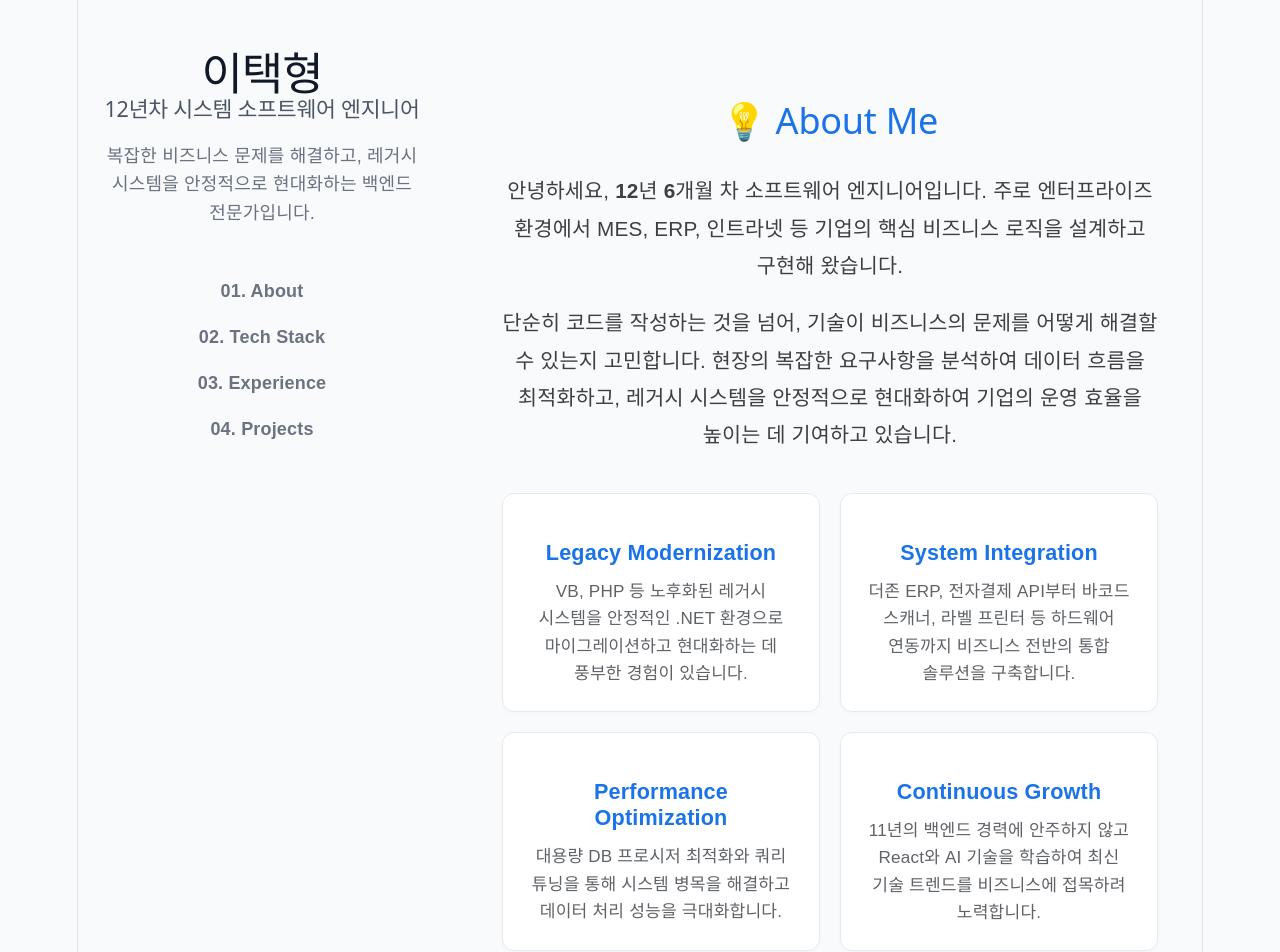
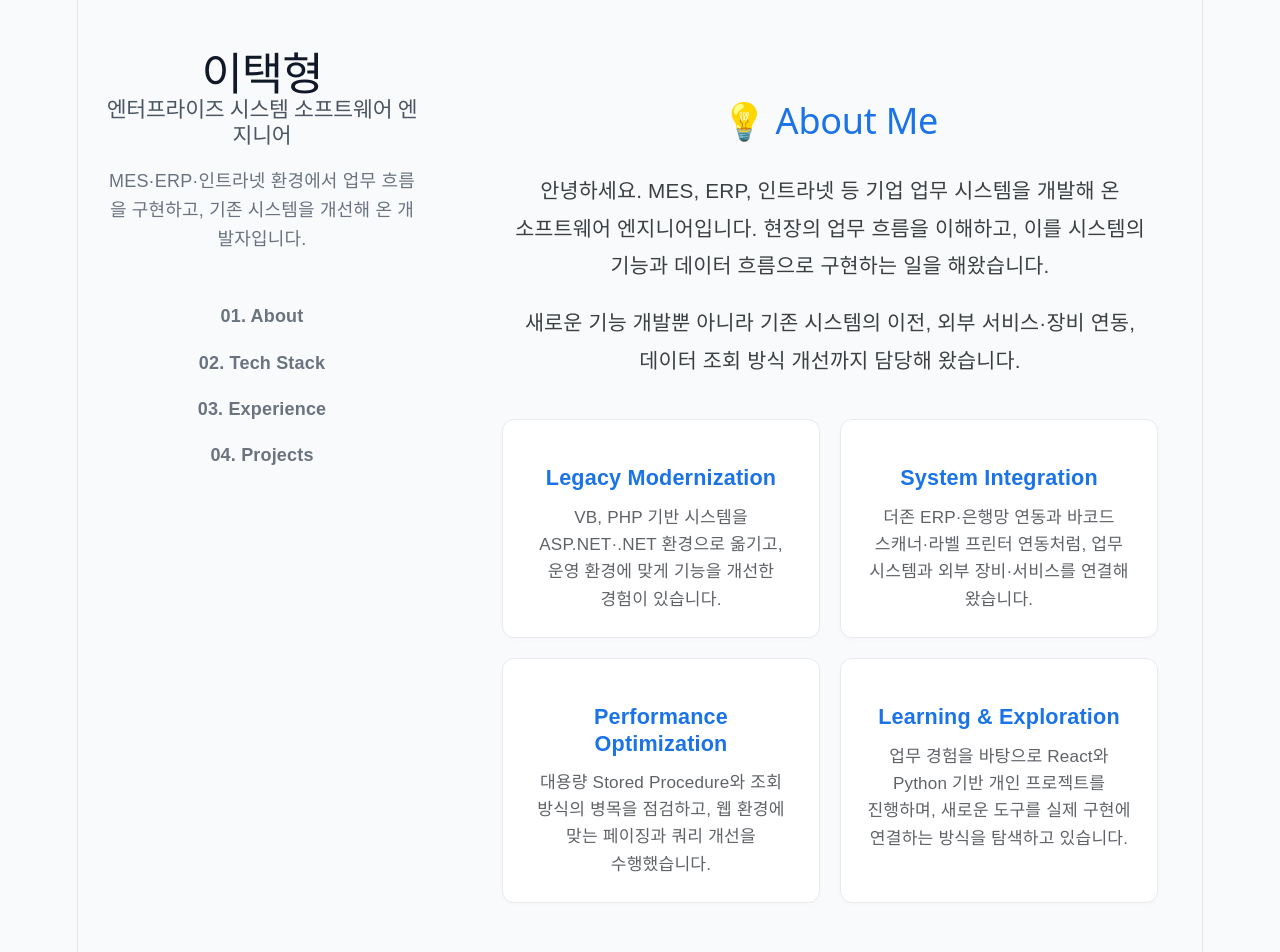
Before and after one commit to Esferansa/Esferansa.github.io, a React (Vite) app: page / in a window 1280 px wide. Shown: the top 952 px of the page. Built offline with nearby package versions, Linux system fonts and the light colour scheme.

Commit message:
refine portfolio content

```diff
--- a/src/components/About.tsx
+++ b/src/components/About.tsx
@@ -8,19 +8,19 @@ interface Strength {
 const strengths: Strength[] = [
   {
     title: "Legacy Modernization",
-    description: "VB, PHP 등 노후화된 레거시 시스템을 안정적인 .NET 환경으로 마이그레이션하고 현대화하는 데 풍부한 경험이 있습니다."
+    description: "VB, PHP 기반 시스템을 ASP.NET·.NET 환경으로 옮기고, 운영 환경에 맞게 기능을 개선한 경험이 있습니다."
   },
   {
     title: "System Integration",
-    description: "더존 ERP, 전자결제 API부터 바코드 스캐너, 라벨 프린터 등 하드웨어 연동까지 비즈니스 전반의 통합 솔루션을 구축합니다."
+    description: "더존 ERP·은행망 연동과 바코드 스캐너·라벨 프린터 연동처럼, 업무 시스템과 외부 장비·서비스를 연결해 왔습니다."
   },
   {
     title: "Performance Optimization",
-    description: "대용량 DB 프로시저 최적화와 쿼리 튜닝을 통해 시스템 병목을 해결하고 데이터 처리 성능을 극대화합니다."
+    description: "대용량 Stored Procedure와 조회 방식의 병목을 점검하고, 웹 환경에 맞는 페이징과 쿼리 개선을 수행했습니다."
   },
   {
-    title: "Continuous Growth",
-    description: "11년의 백엔드 경력에 안주하지 않고 React와 AI 기술을 학습하여 최신 기술 트렌드를 비즈니스에 접목하려 노력합니다."
+    title: "Learning & Exploration",
+    description: "업무 경험을 바탕으로 React와 Python 기반 개인 프로젝트를 진행하며, 새로운 도구를 실제 구현에 연결하는 방식을 탐색하고 있습니다."
   }
 ];
 
@@ -40,12 +40,11 @@ function About() {
         wordBreak: 'keep-all'
       }}>
         <p style={{ marginBottom: '20px' }}>
-          안녕하세요, <strong>12년 6개월 차 소프트웨어 엔지니어</strong>입니다.
-          주로 엔터프라이즈 환경에서 MES, ERP, 인트라넷 등 기업의 핵심 비즈니스 로직을 설계하고 구현해 왔습니다.
+          안녕하세요. MES, ERP, 인트라넷 등 <strong>기업 업무 시스템을 개발해 온 소프트웨어 엔지니어</strong>입니다.
+          현장의 업무 흐름을 이해하고, 이를 시스템의 기능과 데이터 흐름으로 구현하는 일을 해왔습니다.
         </p>
         <p>
-          단순히 코드를 작성하는 것을 넘어, <strong>기술이 비즈니스의 문제를 어떻게 해결할 수 있는지</strong> 고민합니다.
-          현장의 복잡한 요구사항을 분석하여 데이터 흐름을 최적화하고, 레거시 시스템을 안정적으로 현대화하여 기업의 운영 효율을 높이는 데 기여하고 있습니다.
+          새로운 기능 개발뿐 아니라 기존 시스템의 이전, 외부 서비스·장비 연동, 데이터 조회 방식 개선까지 담당해 왔습니다.
         </p>
       </div>
 
--- a/src/components/Experience.tsx
+++ b/src/components/Experience.tsx
@@ -23,8 +23,8 @@ const experienceData: ExperienceItem[] = [
         name: "전사적 제조실행시스템(MES) 구축 및 고도화",
         period: "2020.10 ~ 2024.12",
         details: [
-          "기존 VB 기반의 CS 프로그램을 ASP.NET 웹 환경으로 100% 컨버전",
-          "웹 환경에 맞지 않는 대용량 Stored Procedure 전면 수정 및 페이징 성능 최적화",
+          "기존 VB 기반 CS 프로그램의 ASP.NET 웹 환경 전환 작업 참여",
+          "대용량 Stored Procedure를 웹 환경에 맞게 수정하고 페이징 조회 방식 개선",
           "기존 PHP 레거시 시스템을 .NET 환경으로 마이그레이션",
           "포인트, 예치금, 세금계산서/현금영수증 자동 연동 기능 추가 도입"
         ]
@@ -34,7 +34,7 @@ const experienceData: ExperienceItem[] = [
         period: "2024.04 ~ 2024.05",
         details: [
           "작업 지시서 바코드 스캔 및 품목 검증 시스템 개발",
-          "작업 완료 시 라벨 프린터와 실시간 연동하여 운송장 자동 출력 파이프라인 구축"
+          "작업 완료 시 라벨 프린터와 연동해 운송장을 출력하는 기능 구현"
         ]
       }
     ]
--- a/src/components/Header.tsx
+++ b/src/components/Header.tsx
@@ -7,10 +7,10 @@ function Header() {
           이택형
         </h1>
         <h2 style={{ fontSize: '1.2rem', fontWeight: 500, margin: '0 0 20px 0', color: '#4b5563' }}>
-          12년차 시스템 소프트웨어 엔지니어
+          엔터프라이즈 시스템 소프트웨어 엔지니어
         </h2>
         <p style={{ color: '#6b7280', lineHeight: 1.6, marginBottom: '50px' }}>
-          복잡한 비즈니스 문제를 해결하고, 레거시 시스템을 안정적으로 현대화하는 백엔드 전문가입니다.
+          MES·ERP·인트라넷 환경에서 업무 흐름을 구현하고, 기존 시스템을 개선해 온 개발자입니다.
         </p>
       </div>
 
--- a/src/components/Projects.tsx
+++ b/src/components/Projects.tsx
@@ -7,18 +7,18 @@ interface PersonalProject {
   githubLink?: string;
 }
 
-// 2. 장기 강화학습 프로젝트가 추가된 최신 데이터 배열입니다.
+// 개인 프로젝트에서 직접 다룬 기술과 구현 내용을 기록합니다.
 const projectData: PersonalProject[] = [
   {
     title: "강화학습 기반 장기(Janggi) AI 엔진 및 파이프라인 구축",
     period: "개인 프로젝트",
     techStack: ["Python", "Reinforcement Learning", "Dueling DQN", "CNN"],
     description: [
-      "체스보다 경우의 수가 복잡한 장기 보드게임 판을 탐색하는 CNN 기반 상태 인코더 및 Dueling DQN 아키텍처 모델 설계",
-      "강화학습의 고질적 한계인 '무한 반복수 파동' 해결을 위해 state.tobytes() 기반 상태 해시 추적 및 가상 이동 필터링 알고리즘 구현",
-      "Double DQN 기법과 30% 확률의 Minimax 기반 전문가 모방 탐색(Expert Demonstration)을 결합하여 초기 훈련 속도 및 탐색 효율성 극대화",
-      "에피소드 초반(40수 이내) 무의미한 기물 이동 페널티(-0.1점) 및 진영 구축 보너스를 제공하는 정밀한 보상 체계(Reward Shaping) 설계",
-      "multiprocessing 및 Ray 프레임워크 기반의 분산 처리 환경(Vectorized Environments)을 도입하여 대규모 경험 데이터를 고속 누적하는 학습 인프라 구축"
+      "장기 보드 상태를 입력으로 다루는 CNN 기반 상태 인코더와 Dueling DQN 구조를 설계",
+      "state.tobytes() 기반 상태 해시 추적과 가상 이동 필터링을 적용해 반복 이동을 다루는 로직 구현",
+      "Double DQN과 Minimax 기반 탐색을 조합해 학습·탐색 방식을 실험",
+      "초반 기물 이동과 진영 구축을 고려한 보상 규칙을 설계",
+      "multiprocessing과 Ray를 활용해 경험 데이터를 병렬로 수집하는 학습 환경 구성"
     ],
   },
   {
@@ -26,11 +26,10 @@ const projectData: PersonalProject[] = [
     period: "개인 프로젝트",
     techStack: ["React", "Gemini API", "JavaScript"],
     description: [
-      "사용자의 입력 맥락을 분석하고 복잡한 작업을 스마트하게 분할 및 추천해 주는 할 일 관리 시스템 설계",
-      "React를 활용하여 사용자 친화적인 프론트엔드 UI를 구축하고 효율적인 상태 관리 로직 구현",
-      "Gemini API를 연동하여 AI 응답 데이터를 가공 처리하고, 사용자 경험(UX) 최적화"
-    ],
-    githubLink: "#"
+      "사용자 입력을 바탕으로 할 일을 분할·추천하는 흐름을 설계",
+      "React로 할 일 관리 화면과 상태 관리 로직을 구현",
+      "Gemini API 응답을 화면에 맞게 가공하는 연동 로직을 구현"
+    ]
   }
 ];
 
--- a/src/components/Skills.tsx
+++ b/src/components/Skills.tsx
@@ -1,6 +1,6 @@
 // src/components/Skills.tsx
 import React from 'react'; // JSX 에러 해결을 위해 추가
-import { SiDotnet, SiPhp, SiMysql, SiReact, SiJavascript, SiHtml5, SiPython, SiVite, SiGithub } from "react-icons/si";
+import { SiDotnet, SiPhp, SiMysql, SiReact, SiJavascript, SiHtml5, SiPython, SiGithub } from "react-icons/si";
 import { FaJava, FaDatabase, FaRobot, FaNetworkWired, FaServer, FaCogs } from "react-icons/fa";
 import { BsCpuFill } from "react-icons/bs";
 import { TbBrandCSharp } from "react-icons/tb";
@@ -55,7 +55,6 @@ const skillData: SkillCategory[] = [
     skills: [
       { name: "Python", icon: <SiPython color="#3776ab" /> },
       { name: "Gemini API", icon: <FaRobot color="#1a73e8" /> },
-      { name: "Prompt Engineering", icon: <FaCogs color="#ff6d00" /> },
       { name: "Reinforcement Learning", icon: <BsCpuFill color="#0f9d58" /> },
     ]
   },
@@ -66,7 +65,6 @@ const skillData: SkillCategory[] = [
       { name: "REST API 연동", icon: <FaNetworkWired color="#8a2be2" /> },
       { name: "Hardware 제어", icon: <BsCpuFill color="#607d8b" /> },
       { name: "Git", icon: <SiGithub color="#181717" /> },
-      { name: "Vite", icon: <SiVite color="#646cff" /> },
     ]
   }
 ];
```
Also changed, not shown: 1 other file (tests, documents, lock files or other folders).
